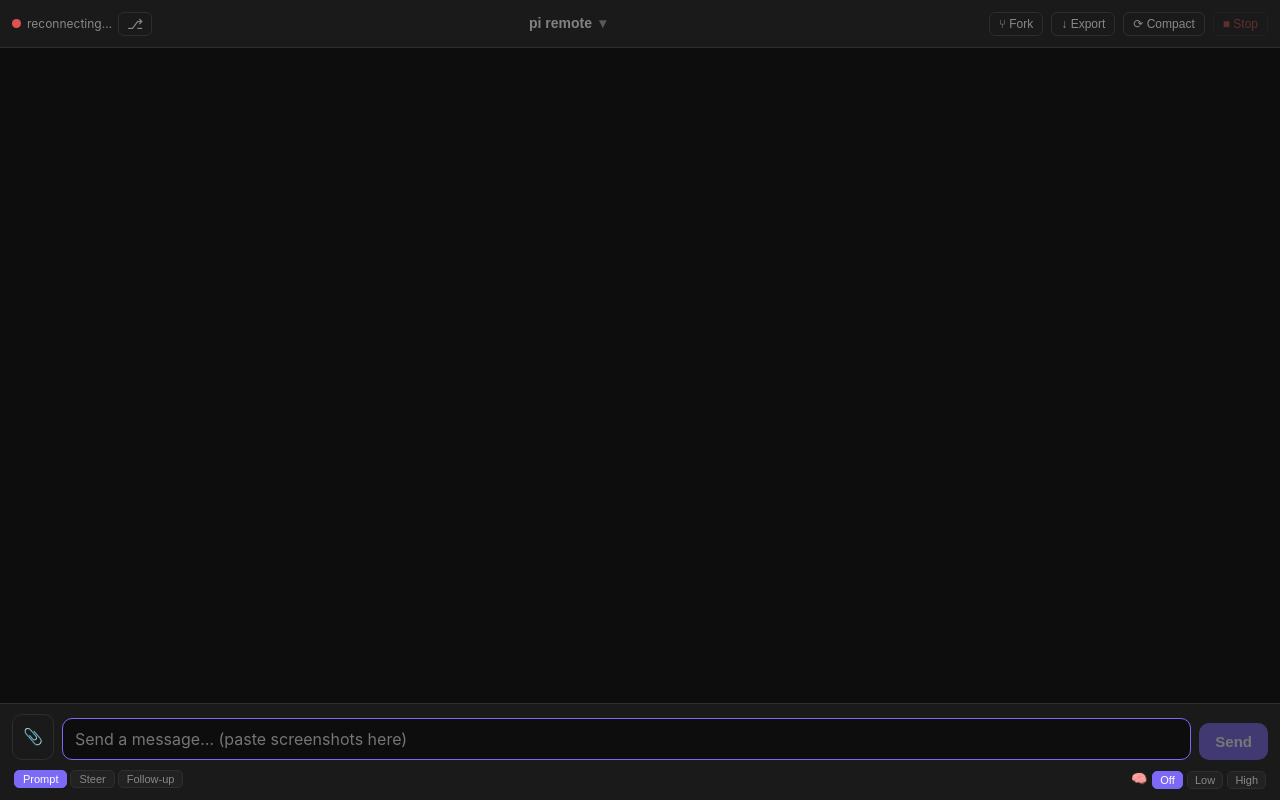
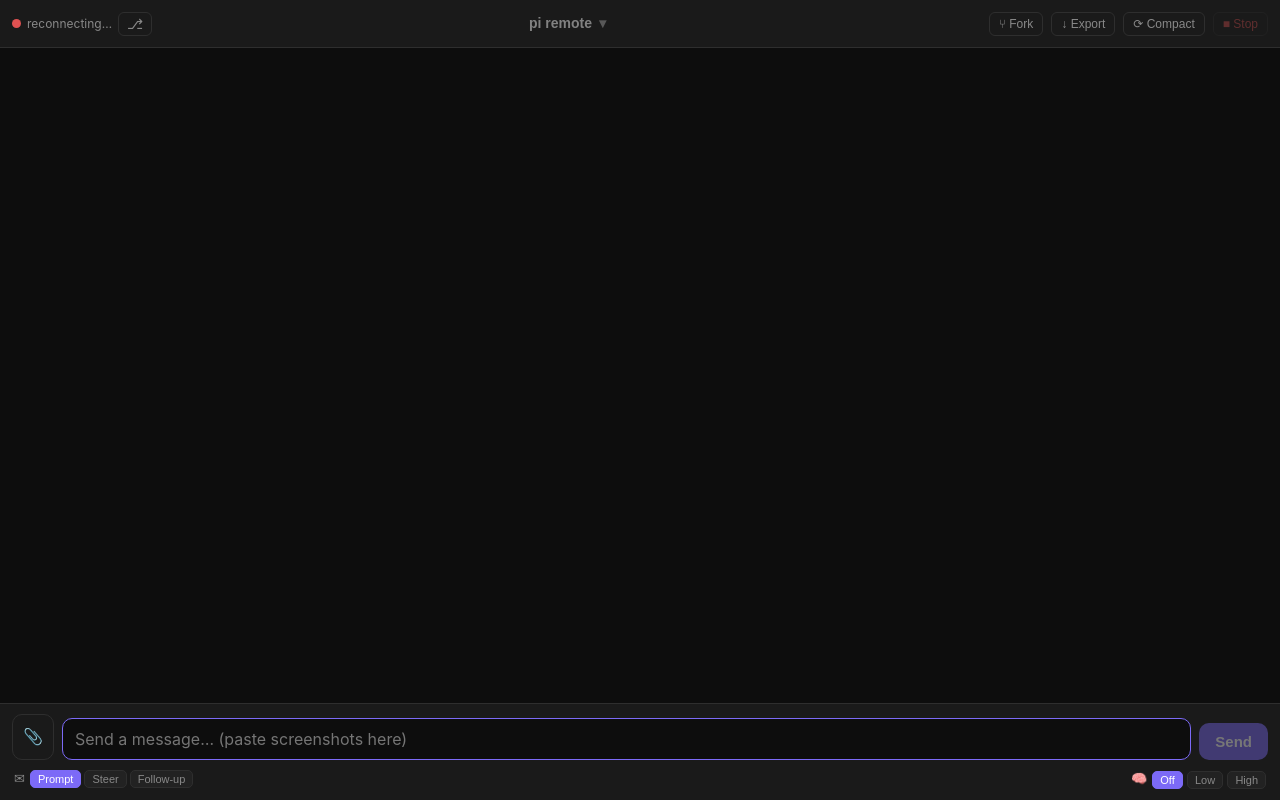
Before and after one commit to andreasmcdermott/pi-remote, a website: page public/index.html in a window 1280 px wide. Drawn offline with nearby package versions, Linux system fonts and the light colour scheme.

Commit message:
Desktop: align mode selector style to match thinking control (shared CSS, add label icon)

```diff
--- a/public/index.html
+++ b/public/index.html
@@ -102,6 +102,7 @@
     <div id="mode-row">
       <!-- Desktop: segmented mode selector -->
       <div id="mode-segmented">
+        <span class="mode-label">✉</span>
         <button class="mode-btn active" data-mode="prompt">Prompt</button>
         <button class="mode-btn" data-mode="steer">Steer</button>
         <button class="mode-btn" data-mode="follow_up">Follow-up</button>
--- a/public/style.css
+++ b/public/style.css
@@ -625,29 +625,14 @@ textarea#msg-input:focus { border-color: var(--accent); }
 
 #mode-segmented {
   display: flex;
+  align-items: center;
   gap: 3px;
 }
 
-.mode-btn {
-  background: var(--surface2);
-  border: 1px solid var(--border);
-  border-radius: 5px;
+.mode-label {
+  font-size: 13px;
+  margin-right: 2px;
   color: var(--text-dim);
-  font-size: 11px;
-  padding: 2px 8px;
-  cursor: pointer;
-  transition: background 0.1s, color 0.1s;
-}
-
-.mode-btn.active {
-  background: var(--accent);
-  border-color: var(--accent);
-  color: #fff;
-}
-
-.mode-btn:not(.active):hover {
-  color: var(--text);
-  background: rgba(255,255,255,0.06);
 }
 
 /* ── Mode cycle button (mobile only) ────────────────────── */
@@ -1031,7 +1016,8 @@ textarea#msg-input:focus { border-color: var(--accent); }
   margin-right: 2px;
 }
 
-.thinking-btn {
+.thinking-btn,
+.mode-btn {
   background: var(--surface2);
   border: 1px solid var(--border);
   border-radius: 5px;
@@ -1042,13 +1028,15 @@ textarea#msg-input:focus { border-color: var(--accent); }
   transition: background 0.1s, color 0.1s;
 }
 
-.thinking-btn.active {
+.thinking-btn.active,
+.mode-btn.active {
   background: var(--accent);
   border-color: var(--accent);
   color: #fff;
 }
 
-.thinking-btn:not(.active):hover {
+.thinking-btn:not(.active):hover,
+.mode-btn:not(.active):hover {
   color: var(--text);
   background: rgba(255,255,255,0.06);
 }
```
